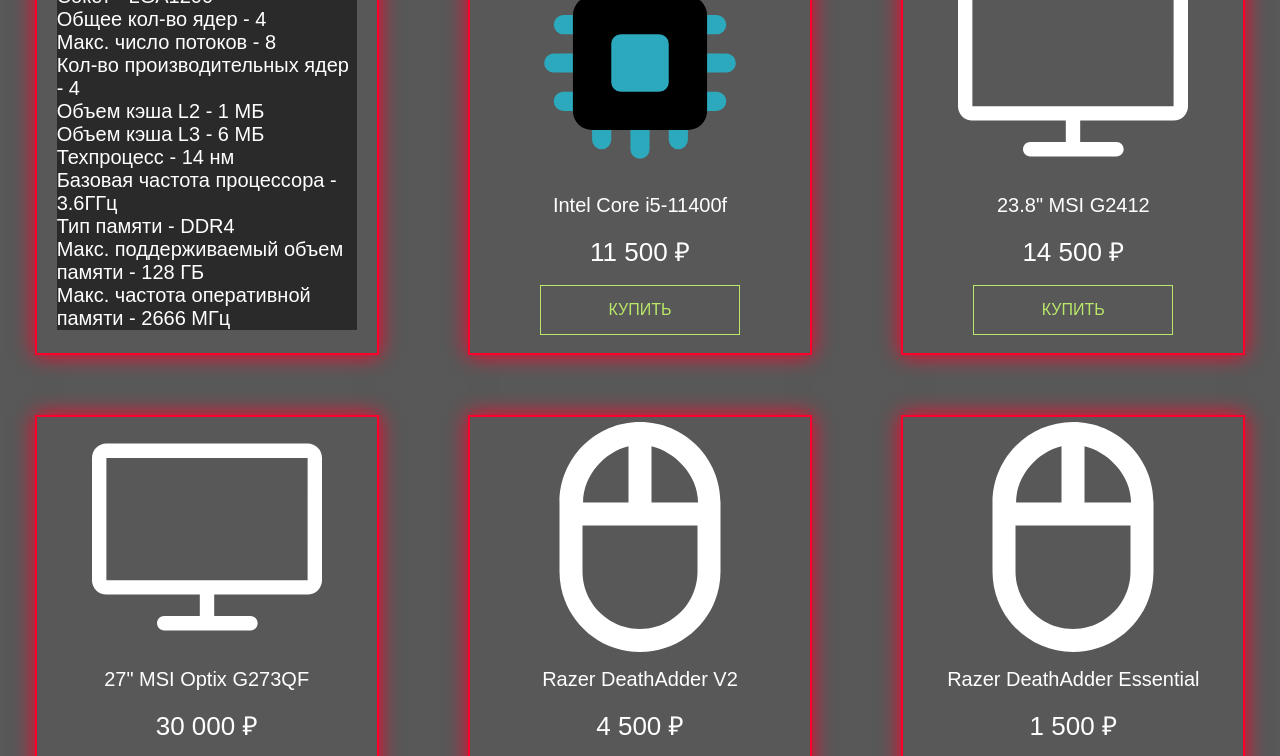
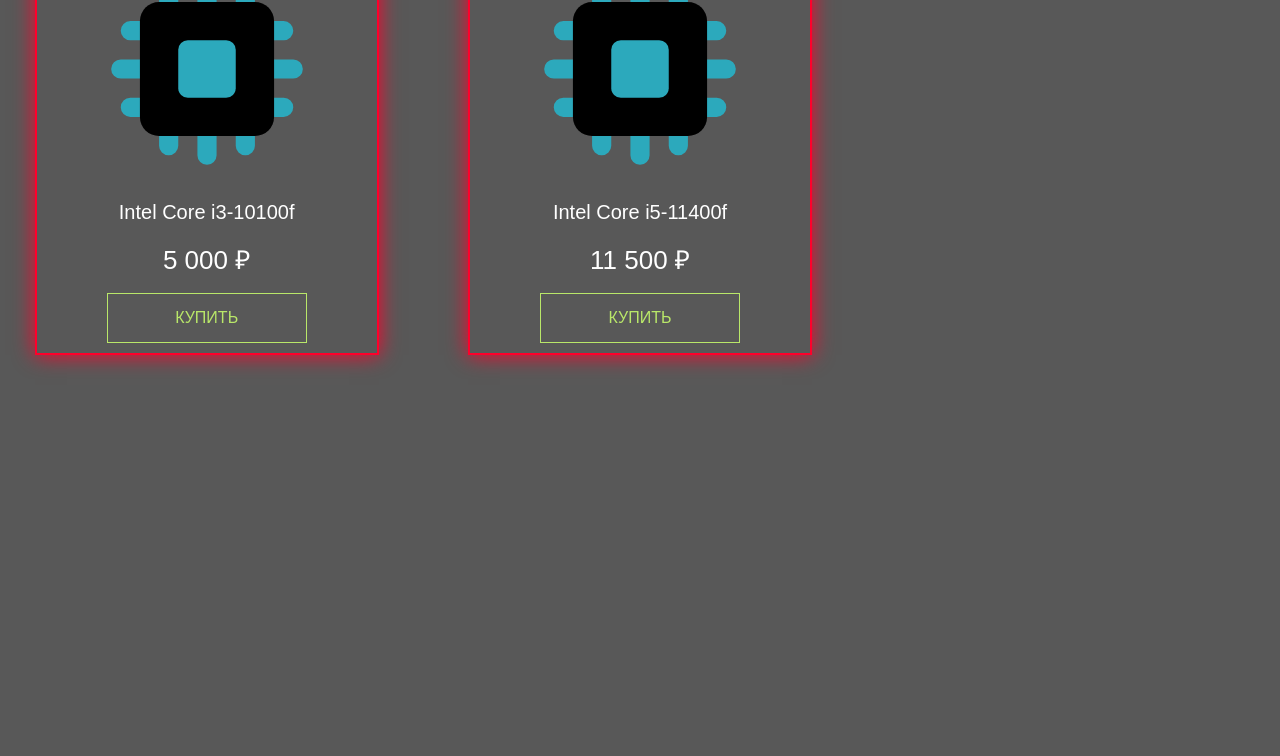
Before and after one commit to Koudu/computer-service, a website built with webpack: page public/index.html in a window 1280 px wide. Shown: the part 163-919 px from the top of the page. After the commit the page ends 800 px from the top, so only its background shows below. Built offline with nearby package versions, Linux system fonts and the light colour scheme; files whose address does not match are found by name.

Commit message:
modified:   public/index.html 	renamed:    public/monitor.svg -> src/assets/monitor.svg 	renamed:    public/mouse.svg -> src/assets/mouse.svg 	renamed:    public/processor.svg -> src/assets/processor.svg 	renamed:    public/video-card.svg -> src/assets/video-card.svg 	new file:   src/components/ItemCard.js 	new file:   src/components/ItemDetails.js 	modified:   src/main.js 	modified:   src/style.css 	modified:   webpack.config.js

```diff
--- a/public/index.html
+++ b/public/index.html
@@ -15,14 +15,15 @@
       </div>
     </header>
 
-    <div class="market">
+    <main class="content" id="root">
+    <section id="market-content" class="market">
       <div class="product one">
-        <div class="product-background">
+        <div class="product-background _inactive" id="product-Background">
           <div class="characteristic-name"> Характеристика: </div>
           <div class="characteristic"> Сокет  -  LGA1200 </div>
           <div class="characteristic"> Общее кол-во ядер - 4 </div>
           <div class="characteristic"> Макс. число потоков - 8 </div>
-          <div class="characteristic"> Кол-во производительных ядер -  4 </div>
+          <div class="characteristic"> Кол-во производ. ядер -  4 </div>
           <div class="characteristic"> Объем кэша L2 - 1 МБ </div>
           <div class="characteristic"> Объем кэша L3 - 6 МБ </div>
           <div class="characteristic"> Техпроцесс - 14 нм </div>
@@ -32,7 +33,7 @@
           <div class="characteristic"> Макс. частота оперативной памяти - 2666 МГц </div>
         </div>
         <img src="./processor.svg"/>
-        <button class="name-product"> Intel Core i3-10100f</button>
+        <button class="name-product" name="nameProduct"> Intel Core i3-10100f</button>
         <div class="price-product">5000 ₽</div>
         <button class="basket basket-green">Купить</button>
       </div>
@@ -87,9 +88,10 @@
         <button class="basket basket-green">Купить</button>
       </div>
 
-    </div>
+    </section>
     <section class="map">
       <script type="text/javascript" charset="utf-8" async src="https://api-maps.yandex.ru/services/constructor/1.0/js/?um=constructor%3Af5f544452f7cba9d9de898abf26b54d5d8b2f49977f071353891c10e9828bd68&amp;width=100%&amp;height=400&amp;lang=ru_RU&amp;scroll=true"></script>
     </section>
+  </main>
   </body>
 </html>
--- /dev/null
+++ b/src/components/ItemCard.js
@@ -0,0 +1,54 @@
+/*
+item: {
+  id: 1212213233;
+  description: [
+     "Сокет  -  LGA1200",
+      "Общее кол-во ядер - 4",
+  ],
+  img: "./sssd",
+  name: "Intel Core i3-10100f",
+  price: 5000
+}
+*/
+import itemDetails from "./ItemDetails";
+
+export default function ItemCard(item) {
+  let productBg;
+  let btn;
+  const clickHandler = () => {
+    if (!productBg) {
+      return;
+    }
+    //
+  };
+  return {
+    render: () => {
+      return `
+      <div class="product">
+      <div class="product-background _inactive" id="product-Backgr-${item.id}">
+        <div class="characteristic-name"> Характеристика: </div>
+        ${item.description.map((s) => itemDetails(s)).join("")}
+      </div>
+      <img src="${item.img}"/>
+      <button class="name-product" name="nameProduct">${item.name}</button>
+      <div class="price-product">${item.price} ₽</div>
+      <button id="item-btn-${item.id}" class="basket basket-green">
+        Купить
+      </button>
+    </div>
+      `;
+    },
+    onRender: () => {
+      productBg = document.getElementById(`product-Backgr-${item.id}`);
+      btn = document.getElementById(`item-btn-${item.id}`);
+      if (btn) {
+        btn.addEventListener("click", clickHandler);
+      }
+    },
+    onDelete: () => {
+      if (btn) {
+        btn.removeEventListener("click", clickHandler);
+      }
+    },
+  };
+}
--- /dev/null
+++ b/src/components/ItemDetails.js
@@ -0,0 +1,3 @@
+export default function itemDetails(description) {
+  return `<div class="characteristic-name">${description}</div>`;
+}
--- a/src/main.js
+++ b/src/main.js
@@ -1,20 +1,54 @@
 import "./style.css";
+import ItemCard from "./components/ItemCard";
 
-// const body = document.querySelector("body");
-// const menuPanel = document.getElementById("menu-panel");
+const market = document.getElementById("market-content");
+// const productBackground = document.getElementById("product-Background");
 
 // body?.addEventListener("click", (e) => {
 //   const name = e.target.getAttribute("name");
-//   if (name === "menu-btn" && menuPanel) {
+//   console.log(productBackground);
+//   if (name === "nameProduct" && productBackground) {
 //     console.log(name);
-//     if (menuPanel?.classList.contains("_inactive")) {
-//       menuPanel.classList.remove("_inactive");
-//       menuPanel.classList.add("_active");
+//     if (productBackground?.classList.contains("_inactive")) {
+//       productBackground.classList.remove("_inactive");
+//       productBackground.classList.add("_active");
 //       console.log("1 if");
 //       return;
 //     }
-//     menuPanel.classList.add("_inactive");
-//     menuPanel.classList.remove("_active");
+//     productBackground.classList.add("_inactive");
+//     productBackground.classList.remove("_active");
 //     console.log("2 if");
 //   }
 // });
+
+const items = [
+  {
+    id: 1,
+    description: [
+      "Сокет - LGA1200", "Общее кол-во ядер - 4",
+      "Макс. число потоков - 8", "Кол-во производ. ядер - 4",
+      "Объем кэша L2 - 1 МБ", "Объем кэша L3 - 6 МБ",
+      "Техпроцесс - 14 нм", "Базовая частота процессора - 3.6ГГц",
+      "Тип памяти - DDR4", "Макс. поддерживаемый объем памяти - 128 ГБ",
+      "Макс. частота оперативной памяти - 2666 МГц",
+    ],
+    img: "./assets/processor.svg",
+    name: "Intel Core i3-10100f",
+    price: "5 000",
+  },
+  {
+    id: 2,
+    description: ["Сокет  -  LGA1200", "Общее кол-во ядер - 6", ""],
+    img: "./assets/processor.svg",
+    name: "Intel Core i5-11400f",
+    price: "11 500",
+  },
+];
+
+const cards = items.map((i) => ItemCard(i));
+if (market) {
+  market.innerHTML = cards.map((c) => c.render()).join("");
+}
+cards.forEach((c) => {
+  c.onRender();
+});
--- a/src/style.css
+++ b/src/style.css
@@ -18,6 +18,10 @@
     "name-company-text ";
 }
 
+.content {
+  height: calc(100vh - 70px);
+  overflow-y: auto;
+}
 
 .name-company-text {
   margin: 10px 10px;
@@ -50,9 +54,11 @@
   box-shadow:0 0 20px #ff002b;
   overflow: hidden;
   display: flex;
+  align-items: center;
   flex-direction: column;
-  align-items: center;
+  justify-content: center;
   gap: 16px;
+  position: relative;
 }
 
 .product img {
@@ -98,10 +104,26 @@
   box-shadow:0 0 50px #b9e769;
 }
 
-.product-background {
+.product-background{
+  margin: 10px;
   width: 300px;
   height: 400px;
-  background-color: #2a2a2a;
+  background-color: #585858;
+  position: absolute;
+}
+
+.product-background._inactive {
+  opacity: 0;
+  pointer-events: none;
+  transform: translateX(-100%);
+  transition: transform 300ms, opacity 500ms;
+}
+
+.product-background._active {
+  opacity: 100%;
+  pointer-events: all;
+  transform: translateX(0);
+  transition: transform 300ms, opacity 500ms;
 }
 
 .characteristic-name {
@@ -109,6 +131,7 @@
 }
 
 .characteristic {
+  margin: 2px;
   font-size: 20px;
 }
 
--- a/webpack.config.js
+++ b/webpack.config.js
@@ -1,5 +1,6 @@
 const path = require("path");
 const HtmlWebpackPlugin = require("html-webpack-plugin");
+const CopyPlugin = require("copy-webpack-plugin");
 
 module.exports = {
   entry: "./src/main.js",
@@ -17,6 +18,11 @@
     new HtmlWebpackPlugin({
       template: "public/index.html",
       inject: "body",
+    }),
+    new CopyPlugin({
+      patterns: [
+        { from: "./src/assets/processor.svg", to: "./assets/processor.svg" },
+      ],
     }),
   ],
   module: {
```
Also changed, not shown: src/assets/monitor.svg (renamed from public/monitor.svg), src/assets/mouse.svg (renamed from public/mouse.svg), src/assets/processor.svg (renamed from public/processor.svg), src/assets/video-card.svg (renamed from public/video-card.svg).
